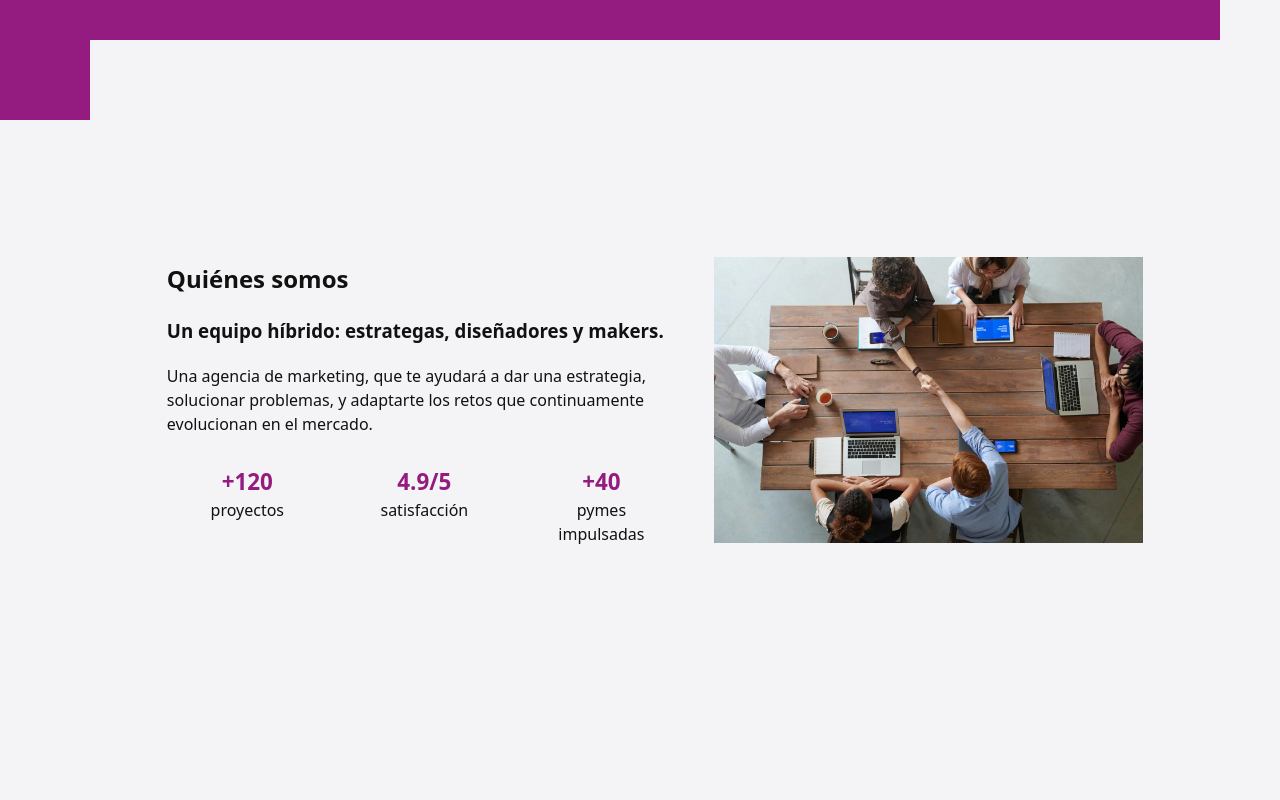
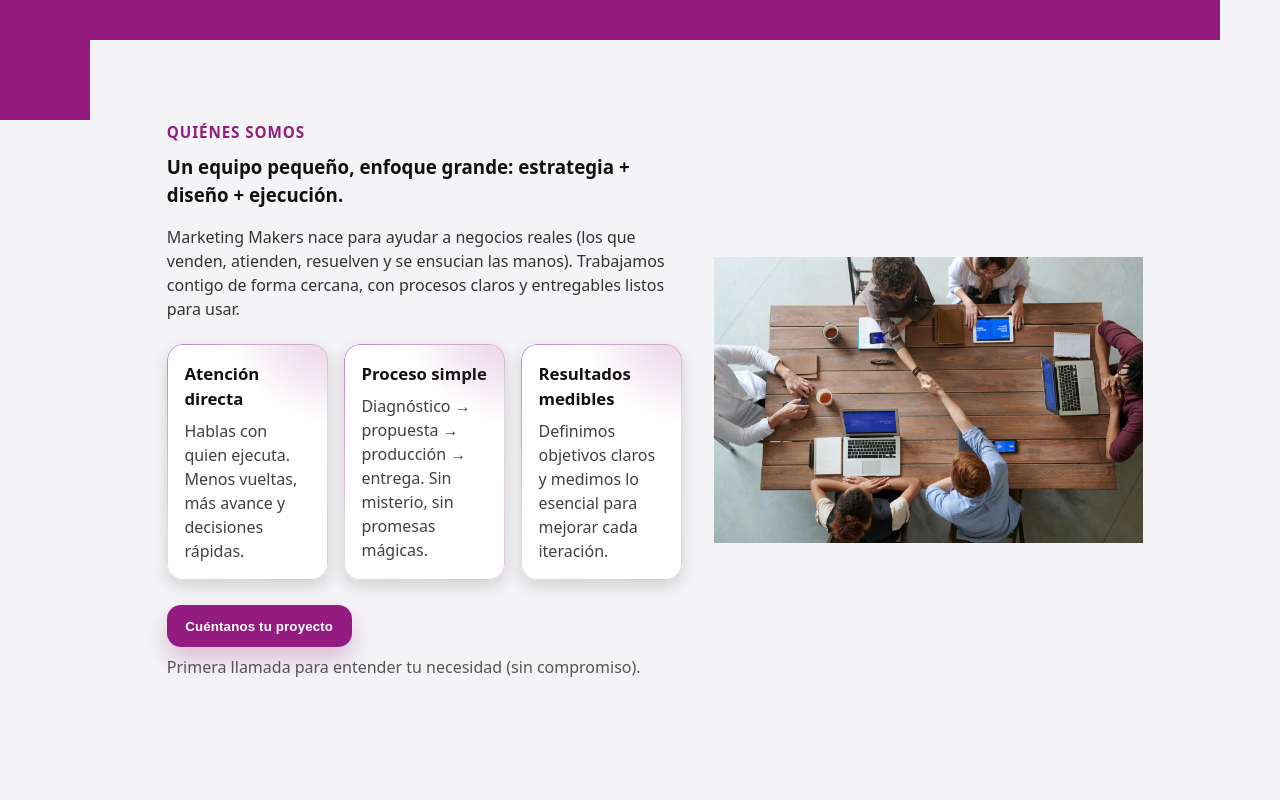
Before and after one commit to Genarohp7/Marketing-Makers, a React (Vite) app in the folder marketing-makers-react/: page / in a window 1280 px wide. Shown: the part 680-1480 px from the top of the page. Built offline with nearby package versions, Linux system fonts and the light colour scheme.

Commit message:
seccion quienes somos corregida

```diff
--- a/marketing-makers-react/src/App.jsx
+++ b/marketing-makers-react/src/App.jsx
@@ -27,12 +27,11 @@ export default function App() {
     if (isMobileOrTablet()) {
       el.style.maxHeight = menuOpen ? `${el.scrollHeight}px` : "0px";
     } else {
-      // Desktop: no dependemos de maxHeight
       el.style.maxHeight = "";
     }
   }, [menuOpen]);
 
-  // Cerrar menú al pasar a desktop (evento externo: resize)
+  // Cerrar menú al pasar a desktop
   useEffect(() => {
     const onResize = () => {
       const el = menuRef.current;
@@ -62,9 +61,7 @@ export default function App() {
     const el = sectionRefs.current[id];
     if (!el) return;
 
-    // En tablet/móvil la nav es fixed arriba, así que compensamos altura
     const offset = isMobileOrTablet() ? 80 : 0;
-
     const top = el.getBoundingClientRect().top + window.scrollY - offset;
 
     window.scrollTo({ top, behavior: "smooth" });
@@ -96,6 +93,29 @@ export default function App() {
 
     els.forEach((el) => observer.observe(el));
     return () => observer.disconnect();
+  }, []);
+
+  // ==========================
+  // Animaciones de entrada (.reveal)
+  // ==========================
+  useEffect(() => {
+    const els = Array.from(document.querySelectorAll(".reveal"));
+    if (!els.length) return;
+
+    const obs = new IntersectionObserver(
+      (entries) => {
+        entries.forEach((e) => {
+          if (e.isIntersecting) {
+            e.target.classList.add("in");
+            obs.unobserve(e.target);
+          }
+        });
+      },
+      { threshold: 0.2 }
+    );
+
+    els.forEach((el) => obs.observe(el));
+    return () => obs.disconnect();
   }, []);
 
   // ==========================
@@ -132,10 +152,7 @@ export default function App() {
         </button>
 
         {/* Menú */}
-        <div
-          ref={menuRef}
-          className={`nav__menu ${menuOpen ? "is-open" : ""}`}
-        >
+        <div ref={menuRef} className={`nav__menu ${menuOpen ? "is-open" : ""}`}>
           <button
             className={`nav__btn ${activeSection === "hero" ? "is-active" : ""}`}
             onClick={() => scrollToSection("hero")}
@@ -236,27 +253,51 @@ export default function App() {
             <div className="about__text">
               <h2 className="about__eyebrow">Quiénes somos</h2>
               <h3 className="about__title">
-                Un equipo híbrido: estrategas, diseñadores y makers.
+                Un equipo pequeño, enfoque grande: estrategia + diseño + ejecución.
               </h3>
+
               <p className="about__description">
-                Una agencia de marketing, que te ayudará a dar una estrategia,
-                solucionar problemas, y adaptarte los retos que continuamente
-                evolucionan en el mercado.
+                Marketing Makers nace para ayudar a negocios reales (los que venden,
+                atienden, resuelven y se ensucian las manos). Trabajamos contigo de
+                forma cercana, con procesos claros y entregables listos para usar.
               </p>
 
-              <div className="about__kpis">
-                <div className="about__kpi">
-                  <b className="about__kpi-value">+120</b>
-                  <div className="about__kpi-label">proyectos</div>
-                </div>
-                <div className="about__kpi">
-                  <b className="about__kpi-value">4.9/5</b>
-                  <div className="about__kpi-label">satisfacción</div>
-                </div>
-                <div className="about__kpi">
-                  <b className="about__kpi-value">+40</b>
-                  <div className="about__kpi-label">pymes impulsadas</div>
-                </div>
+              <div className="about__highlights reveal">
+                <article className="about__highlight">
+                  <h4 className="about__highlight-title">Atención directa</h4>
+                  <p className="about__highlight-text">
+                    Hablas con quien ejecuta. Menos vueltas, más avance y decisiones
+                    rápidas.
+                  </p>
+                </article>
+
+                <article className="about__highlight">
+                  <h4 className="about__highlight-title">Proceso simple</h4>
+                  <p className="about__highlight-text">
+                    Diagnóstico → propuesta → producción → entrega. Sin misterio, sin
+                    promesas mágicas.
+                  </p>
+                </article>
+
+                <article className="about__highlight">
+                  <h4 className="about__highlight-title">Resultados medibles</h4>
+                  <p className="about__highlight-text">
+                    Definimos objetivos claros y medimos lo esencial para mejorar cada
+                    iteración.
+                  </p>
+                </article>
+              </div>
+
+              <div className="about__cta reveal">
+                <button
+                  className="about__cta-btn"
+                  onClick={() => scrollToSection("contact")}
+                >
+                  Cuéntanos tu proyecto
+                </button>
+                <p className="about__cta-note">
+                  Primera llamada para entender tu necesidad (sin compromiso).
+                </p>
               </div>
             </div>
 
@@ -278,9 +319,7 @@ export default function App() {
         >
           <div className="services__container">
             <h2 className="services__eyebrow">Qué hacemos</h2>
-            <h3 className="services__title">
-              De la estrategia a la pieza final.
-            </h3>
+            <h3 className="services__title">De la estrategia a la pieza final.</h3>
 
             <div className="services__grid">
               <article className="service">
@@ -294,10 +333,10 @@ export default function App() {
                 <div className="service__body">
                   <h4 className="service__title">Marketing Digital</h4>
                   <p className="service__description">
-                    Contamos con un equipo multidisciplinario, que podemos
-                    ayudar en llevar tu negocio al siguiente nivel, desde
-                    desarrolladoras, organización de eventos, diseño digital e
-                    impreso, redes sociales, desarrollo web, entre otros.
+                    Contamos con un equipo multidisciplinario, que podemos ayudar en
+                    llevar tu negocio al siguiente nivel, desde desarrolladoras,
+                    organización de eventos, diseño digital e impreso, redes sociales,
+                    desarrollo web, entre otros.
                   </p>
                 </div>
               </article>
@@ -313,9 +352,9 @@ export default function App() {
                 <div className="service__body">
                   <h4 className="service__title">Branding</h4>
                   <p className="service__description">
-                    Algunos servicios ofrecen métricas, análisis, datos y
-                    reportes. Con el fin de informarte si tus campañas son
-                    efectivas y mejorar siempre la planeación de futuras.
+                    Algunos servicios ofrecen métricas, análisis, datos y reportes. Con
+                    el fin de informarte si tus campañas son efectivas y mejorar siempre
+                    la planeación de futuras.
                   </p>
                 </div>
               </article>
@@ -331,20 +370,20 @@ export default function App() {
                 <div className="service__body">
                   <h4 className="service__title">Impresos &amp; Producción</h4>
                   <p className="service__description">
-                    Muchos aspectos pueden ser importantes para lograr impacto y
-                    conexión con tu cliente, es importante conocerlos, para esto
-                    haremos una investigación contigo para conocerlo, y una vez
-                    detectado el mejor canal, ¡lanzamos la propuesta!
+                    Muchos aspectos pueden ser importantes para lograr impacto y conexión
+                    con tu cliente, es importante conocerlos, para esto haremos una
+                    investigación contigo para conocerlo, y una vez detectado el mejor
+                    canal, ¡lanzamos la propuesta!
                   </p>
                 </div>
               </article>
             </div>
 
             <p className="services__note reveal">
-              Somos una agencia con varios niveles de apoyo, podemos hacerlo sin
-              importar el tamaño de tu negocio, una persona física con actividad
-              empresarial o comercial, emprendedor, freelancer, doctor, micro,
-              pequeño y mediano negocio, hasta proyectos de gran escala.
+              Somos una agencia con varios niveles de apoyo, podemos hacerlo sin importar
+              el tamaño de tu negocio, una persona física con actividad empresarial o
+              comercial, emprendedor, freelancer, doctor, micro, pequeño y mediano
+              negocio, hasta proyectos de gran escala.
             </p>
           </div>
         </section>
@@ -378,9 +417,7 @@ export default function App() {
                     alt="Oficina creativa"
                     className="clients__image"
                   />
-                  <div className="clients__caption">
-                    Rebranding completo · Kit de marca
-                  </div>
+                  <div className="clients__caption">Rebranding completo · Kit de marca</div>
                 </div>
 
                 <div className="clients__slide slide">
@@ -389,9 +426,7 @@ export default function App() {
                     alt="Personas colaborando"
                     className="clients__image"
                   />
-                  <div className="clients__caption">
-                    Campaña digital · 4.2x ROAS
-                  </div>
+                  <div className="clients__caption">Campaña digital · 4.2x ROAS</div>
                 </div>
               </div>
 
@@ -414,20 +449,13 @@ export default function App() {
           <div className="contact__container">
             <div className="contact__form-wrapper">
               <h2 className="contact__eyebrow">Contacto</h2>
-              <h3 className="contact__title">
-                Hagamos algo que valga la pena contar.
-              </h3>
+              <h3 className="contact__title">Hagamos algo que valga la pena contar.</h3>
 
               <form id="contactForm" className="contact__form">
                 <label htmlFor="name" className="contact__label">
                   Nombre
                 </label>
-                <input
-                  id="name"
-                  name="name"
-                  required
-                  className="contact__input"
-                />
+                <input id="name" name="name" required className="contact__input" />
 
                 <label htmlFor="email" className="contact__label">
                   Email
--- a/marketing-makers-react/src/styles/index.css
+++ b/marketing-makers-react/src/styles/index.css
@@ -153,11 +153,7 @@ img {
 }
 
 .hero {
-  background: linear-gradient(
-    160deg,
-    var(--purple) 0%,
-    var(--purple-dark) 100%
-  );
+  background: linear-gradient(160deg, var(--purple) 0%, var(--purple-dark) 100%);
   color: var(--white);
 }
 
@@ -203,6 +199,20 @@ img {
 }
 
 /* ==========================
+   REVEAL (global)
+========================== */
+.reveal {
+  opacity: 0;
+  transform: translateY(16px);
+  transition: opacity 0.7s ease, transform 0.7s ease;
+}
+
+.reveal.in {
+  opacity: 1;
+  transform: translateY(0);
+}
+
+/* ==========================
    ABOUT
 ========================== */
 .about__container {
@@ -210,25 +220,6 @@ img {
   grid-template-columns: 1.2fr 1fr;
   gap: 2rem;
   align-items: center;
-}
-
-.about__kpis {
-  display: grid;
-  grid-template-columns: repeat(3, 1fr);
-  gap: 1rem;
-  margin-top: 1rem;
-}
-
-.about__kpi {
-  background: var(--gray);
-  border-radius: 10px;
-  padding: 0.8rem;
-  text-align: center;
-}
-
-.about__kpi-value {
-  color: var(--purple);
-  font-size: 1.4rem;
 }
 
 /* ==========================
@@ -277,14 +268,14 @@ img {
   text-align: center;
   background: linear-gradient(to right, var(--purple), var(--purple-dark));
 
-  /* ✅ estándar (para que el linter deje de llorar) */
+  /* ✅ estándar */
   background-clip: text;
 
-  /* ✅ WebKit (Safari/Chrome) */
+  /* ✅ WebKit */
   -webkit-background-clip: text;
   -webkit-text-fill-color: transparent;
 
-  /* ✅ fallback razonable */
+  /* ✅ fallback */
   color: transparent;
 
   font-weight: 500;
@@ -516,3 +507,171 @@ img {
     height: 200px;
   }
 }
+
+/* ==========================
+   ABOUT (mejorado, sin KPIs inflados)
+========================== */
+.about__eyebrow {
+  margin: 0 0 0.6rem;
+  letter-spacing: 0.06em;
+  text-transform: uppercase;
+  font-weight: 800;
+  font-size: 0.95rem;
+  color: var(--purple);
+}
+
+.about__title {
+  margin: 0 0 1rem;
+}
+
+.about__description {
+  margin: 0 0 1.4rem;
+  max-width: 62ch;
+  color: rgba(17, 17, 17, 0.85);
+}
+
+/* Cards de highlights */
+.about__highlights {
+  display: grid;
+  grid-template-columns: repeat(3, minmax(0, 1fr));
+  gap: 1rem;
+  margin-top: 1.25rem;
+}
+
+.about__highlight {
+  position: relative;
+  background: rgba(255, 255, 255, 0.88);
+  border-radius: 16px;
+  padding: 1.1rem 1.1rem 1.05rem;
+  box-shadow: var(--shadow);
+  overflow: hidden;
+  transform: translateY(0);
+  transition: transform 0.22s ease, box-shadow 0.22s ease;
+}
+
+.about__highlight::before {
+  content: "";
+  position: absolute;
+  inset: 0;
+  border-radius: 16px;
+  padding: 1px;
+  background: linear-gradient(
+    135deg,
+    rgba(148, 27, 128, 0.55),
+    rgba(17, 17, 17, 0.12),
+    rgba(148, 27, 128, 0.25)
+  );
+  -webkit-mask: linear-gradient(#000 0 0) content-box, linear-gradient(#000 0 0);
+  -webkit-mask-composite: xor;
+  mask-composite: exclude;
+  pointer-events: none;
+}
+
+.about__highlight::after {
+  content: "";
+  position: absolute;
+  width: 220px;
+  height: 220px;
+  right: -120px;
+  top: -140px;
+  background: radial-gradient(
+    circle,
+    rgba(148, 27, 128, 0.25),
+    rgba(148, 27, 128, 0) 70%
+  );
+  pointer-events: none;
+}
+
+.about__highlight:hover {
+  transform: translateY(-6px);
+  box-shadow: 0 12px 26px rgba(0, 0, 0, 0.18);
+}
+
+.about__highlight-title {
+  margin: 0 0 0.45rem;
+  font-size: 1.05rem;
+  font-weight: 900;
+  color: var(--black);
+}
+
+.about__highlight-text {
+  margin: 0;
+  color: rgba(17, 17, 17, 0.8);
+}
+
+/* CTA pro */
+.about__cta {
+  margin-top: 1.6rem;
+  display: grid;
+  gap: 0.5rem;
+  align-items: start;
+}
+
+.about__cta-btn {
+  width: fit-content;
+  border: 0;
+  cursor: pointer;
+  padding: 0.85rem 1.15rem;
+  border-radius: 14px;
+  font-weight: 900;
+  letter-spacing: 0.01em;
+  color: var(--white);
+  background: linear-gradient(135deg, var(--purple), var(--purple-dark));
+  box-shadow: 0 12px 22px rgba(148, 27, 128, 0.25);
+  transition: transform 0.18s ease, box-shadow 0.18s ease, filter 0.18s ease;
+  position: relative;
+  overflow: hidden;
+}
+
+.about__cta-btn::before {
+  content: "";
+  position: absolute;
+  inset: 0;
+  transform: translateX(-120%) skewX(-18deg);
+  background: linear-gradient(
+    90deg,
+    rgba(255, 255, 255, 0),
+    rgba(255, 255, 255, 0.35),
+    rgba(255, 255, 255, 0)
+  );
+  transition: transform 0.55s ease;
+  pointer-events: none;
+}
+
+.about__cta-btn:hover {
+  transform: translateY(-2px);
+  box-shadow: 0 16px 30px rgba(148, 27, 128, 0.32);
+  filter: saturate(1.05);
+}
+
+.about__cta-btn:hover::before {
+  transform: translateX(120%) skewX(-18deg);
+}
+
+.about__cta-btn:active {
+  transform: translateY(0);
+  box-shadow: 0 10px 18px rgba(148, 27, 128, 0.22);
+}
+
+.about__cta-btn:focus-visible {
+  outline: none;
+  box-shadow: 0 0 0 4px rgba(148, 27, 128, 0.25),
+    0 16px 30px rgba(148, 27, 128, 0.32);
+}
+
+.about__cta-note {
+  margin: 0;
+  color: rgba(17, 17, 17, 0.7);
+  font-weight: 500;
+}
+
+/* Responsive solo de esta sección */
+@media (max-width: 1023px) {
+  .about__highlights {
+    grid-template-columns: 1fr;
+  }
+  .about__cta-btn {
+    width: 100%;
+    justify-content: center;
+  }
+}
```
